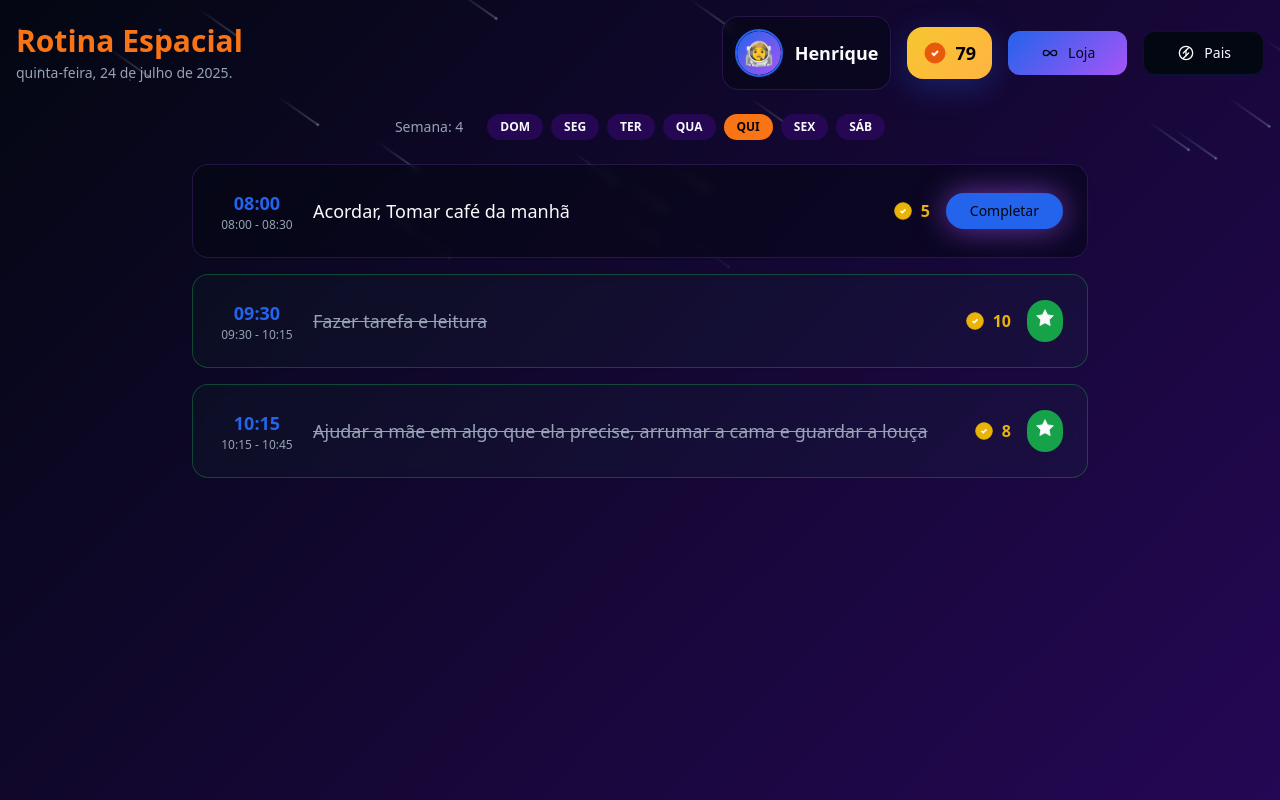
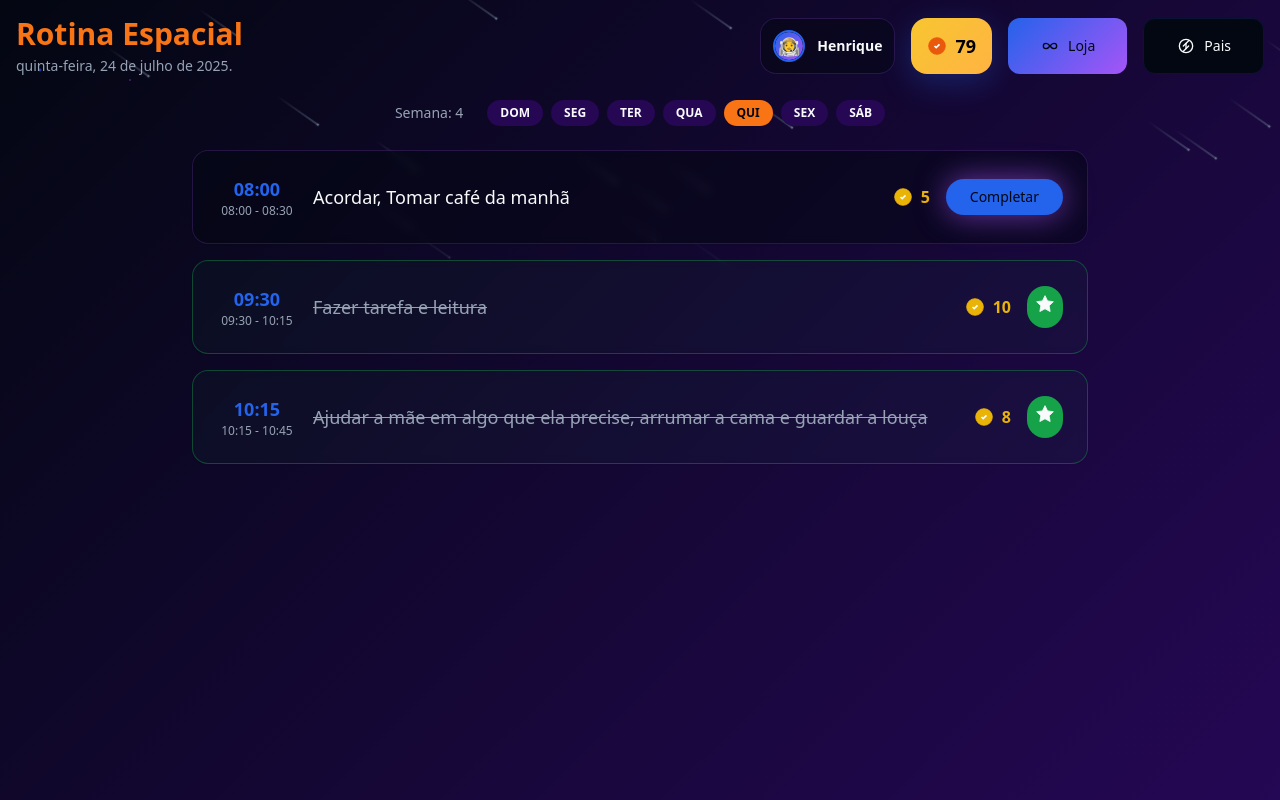
Before and after one commit to luzviva/cosmic-rewards, a React (Vite) app: page / in a window 1280 px wide. Built offline with nearby package versions, Linux system fonts and the light colour scheme.

Commit message:
Align elements height
Align all elements to have the same height.

```diff
--- a/src/components/child/child-routine-view.tsx
+++ b/src/components/child/child-routine-view.tsx
@@ -106,31 +106,31 @@ export const ChildRoutineView = ({ onNavigate }: ChildRoutineViewProps = {}) =>
 
           <div className="flex items-center gap-4">
             {/* Child Profile */}
-            <div className="flex items-center gap-3 bg-card/50 backdrop-blur-sm rounded-2xl p-3 border border-accent/20">
-              <Avatar className="h-12 w-12 border-2 border-primary">
-                <AvatarFallback className="text-2xl bg-gradient-stellar">
+            <div className="flex items-center gap-3 bg-card/50 backdrop-blur-sm rounded-2xl p-3 border border-accent/20 h-14">
+              <Avatar className="h-8 w-8 border-2 border-primary">
+                <AvatarFallback className="text-lg bg-gradient-stellar">
                   {mockChild.avatar}
                 </AvatarFallback>
               </Avatar>
               <div className="text-right">
-                <div className="text-lg font-semibold text-foreground">{mockChild.name}</div>
+                <div className="text-sm font-semibold text-foreground">{mockChild.name}</div>
               </div>
             </div>
 
             {/* Coins */}
-            <div className="flex items-center gap-2 bg-gradient-coins rounded-2xl px-4 py-3 shadow-cosmic">
-              <CosmicIcon type="coin" className="text-orange-600" size={24} />
+            <div className="flex items-center gap-2 bg-gradient-coins rounded-2xl px-4 py-3 shadow-cosmic h-14">
+              <CosmicIcon type="coin" className="text-orange-600" size={20} />
               <span className="text-lg font-bold text-black">{coins}</span>
             </div>
 
             {/* Store Button */}
-            <Button variant="cosmic" size="lg" className="rounded-xl" onClick={() => onNavigate?.("space-store")}>
+            <Button variant="cosmic" size="lg" className="rounded-xl h-14" onClick={() => onNavigate?.("space-store")}>
               <CosmicIcon type="galaxy" size={20} />
               Loja
             </Button>
 
             {/* Parent Area Button */}
-            <Button variant="outline" size="lg" className="rounded-xl" onClick={() => onNavigate?.("parent-dashboard")}>
+            <Button variant="outline" size="lg" className="rounded-xl h-14" onClick={() => onNavigate?.("parent-dashboard")}>
               <CosmicIcon type="planet" size={20} />
               Pais
             </Button>
```
